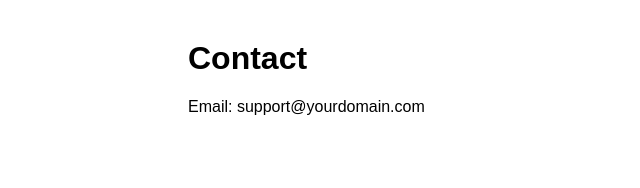
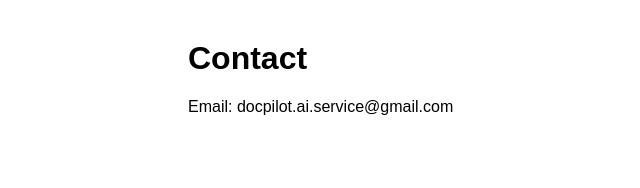
Before and after one commit to docpilot570/docpilot-ai, a Next.js app: page /contact in a window 1280 px wide. Shown: the top 188 px of the page, without its empty margins (52-692 px from the left). Built offline with nearby package versions, Linux system fonts and the light colour scheme.

Commit message:
Update contact.js

```diff
--- a/pages/contact.js
+++ b/pages/contact.js
@@ -2,7 +2,7 @@ export default function Contact() {
   return (
     <div style={{maxWidth:800, margin:"40px auto", fontFamily:"Arial"}}>
       <h1>Contact</h1>
-      <p>Email: support@yourdomain.com</p>
+      <p>Email: docpilot.ai.service@gmail.com</p>
     </div>
   );
 }
```
